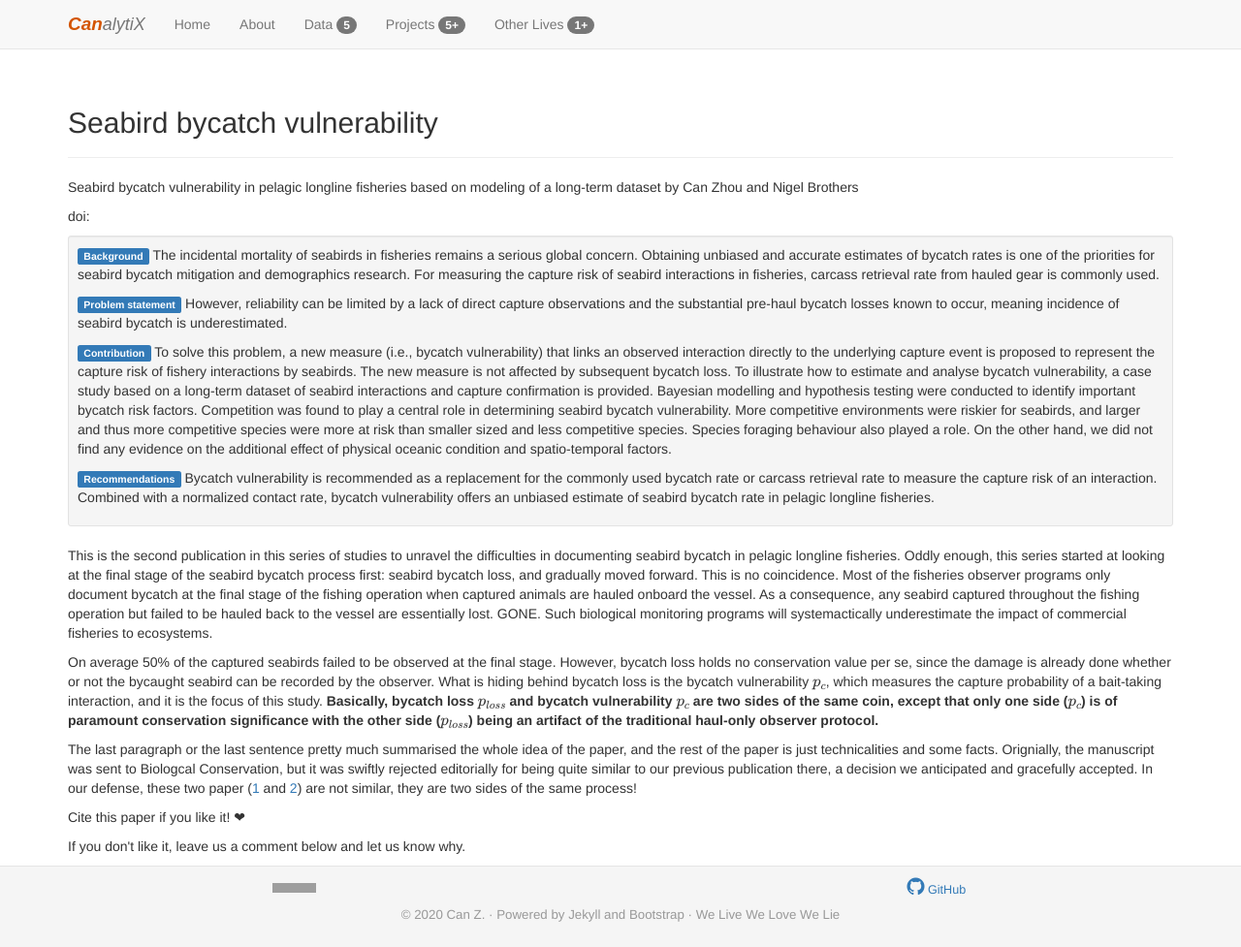
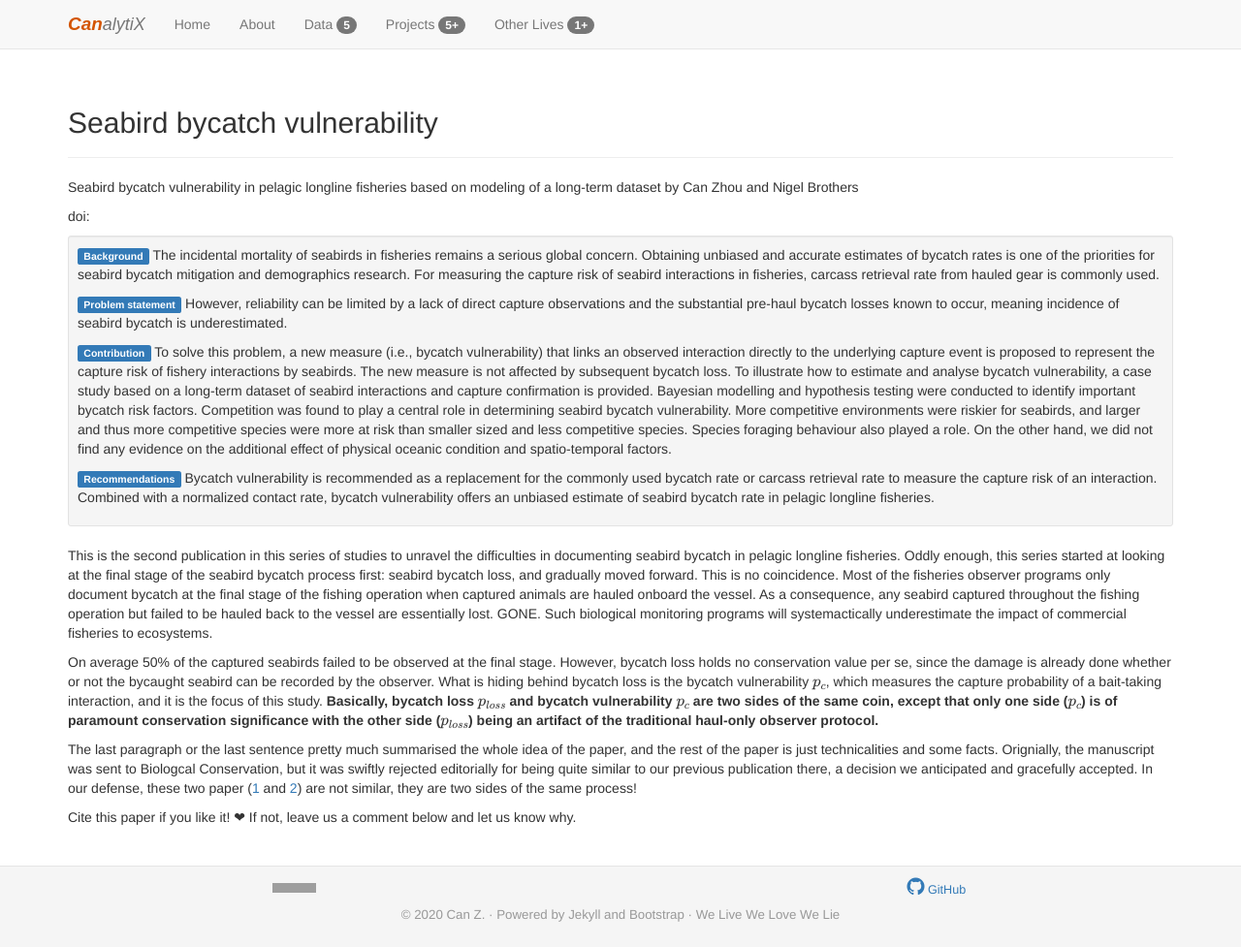
Before and after one commit to HVoltBb/HVoltBb.github.io, a Jekyll site: the page built from random/posts/birdbycatch_paper2021.html, in a window 1280 px wide and 977 px high. Shown: the whole window at 97% size. Built offline with Jekyll 4.4.1, drawn with Linux system fonts in a browser that asks for light colours; formulas are drawn with MathJax 3; comment, search, counter and statistics services are not loaded; grey boxes are pictures that could not be loaded.

Commit message:
Update birdbycatch_paper2021.html

```diff
--- a/random/posts/birdbycatch_paper2021.html
+++ b/random/posts/birdbycatch_paper2021.html
@@ -23,5 +23,4 @@ description: Read seabird vulnerability in pelagic longline fisheries with Can Z
 <p>This is the second publication in this series of studies to unravel the difficulties in documenting seabird bycatch in pelagic longline fisheries. Oddly enough, this series started at looking at the final stage of the seabird bycatch process first: seabird bycatch loss, and gradually moved forward. This is no coincidence. Most of the fisheries observer programs only document bycatch at the final stage of the fishing operation when captured animals are hauled onboard the vessel. As a consequence, any seabird captured throughout the fishing operation but failed to be hauled back to the vessel are essentially lost. GONE. Such biological monitoring programs will systemactically underestimate the impact of commercial fisheries to ecosystems.</p>
 <p>On average 50% of the captured seabirds failed to be observed at the final stage. However, bycatch loss holds no conservation value per se, since the damage is already done whether or not the bycaught seabird can be recorded by the observer. What is hiding behind bycatch loss is the bycatch vulnerability \(p_c\), which measures the capture probability of a bait-taking interaction, and it is the focus of this study. <b>Basically, bycatch loss \(p_{loss}\) and bycatch vulnerability \(p_c\) are two sides of the same coin, except that only one side (\(p_c\)) is of paramount conservation significance with the other side (\(p_{loss}\)) being an artifact of the traditional haul-only observer protocol.</b></p>
 <p>The last paragraph or the last sentence pretty much summarised the whole idea of the paper, and the rest of the paper is just technicalities and some facts. Orignially, the manuscript was sent to Biologcal Conservation, but it was swiftly rejected editorially for being quite similar to our previous publication there, a decision we anticipated and gracefully accepted. In our defense, these two paper (<a href="#">1</a> and <a href="#">2</a>) are not similar, they are two sides of the same process!</p>
-<p>Cite this paper if you like it!  &#x2764;</p>
-<p>If you don't like it, leave us a comment below and let us know why.</p>
+<p>Cite this paper if you like it!  &#x2764; If not, leave us a comment below and let us know why.</p>
```
